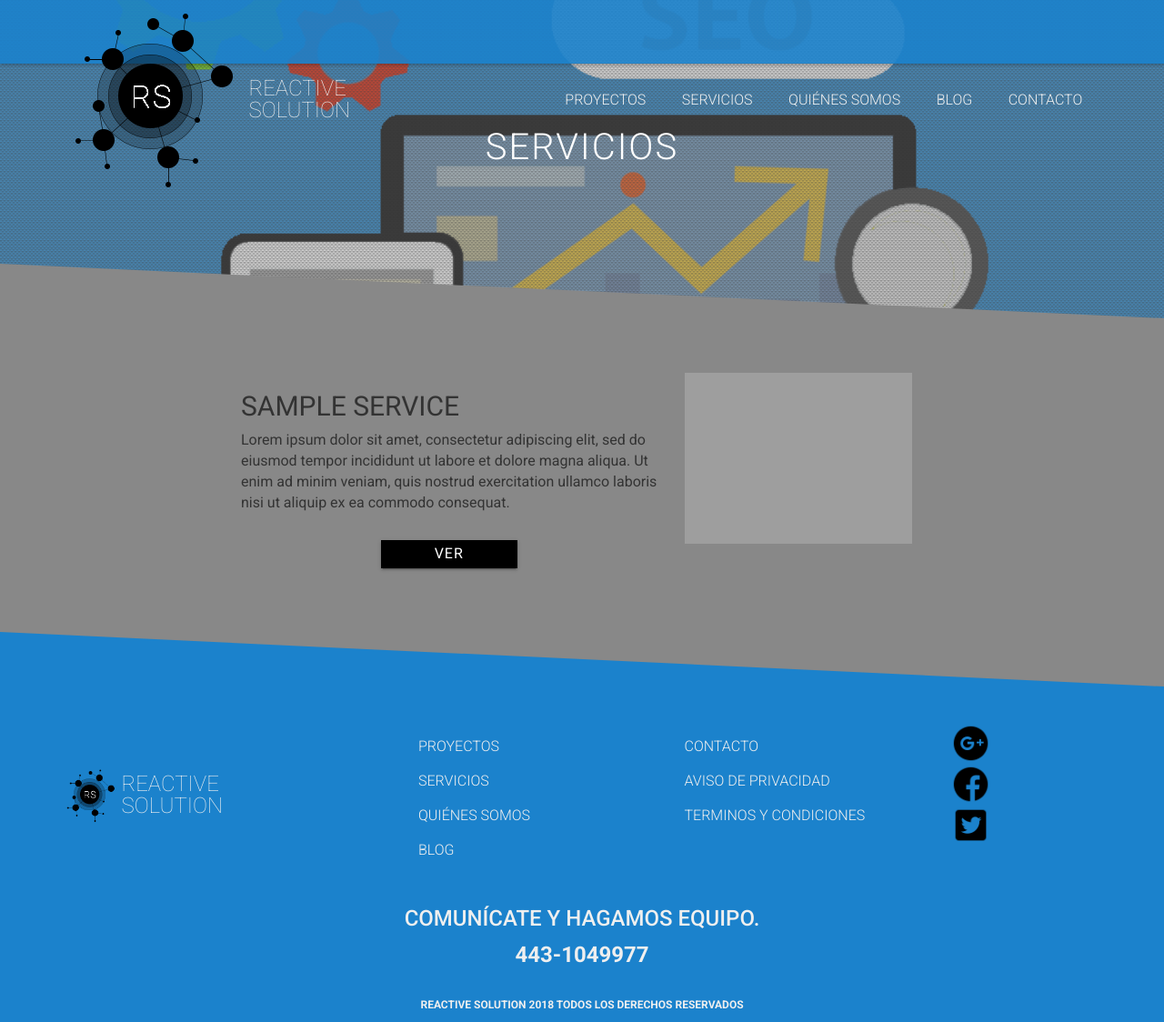
After one commit to eduardobc88/reactive-web, a Django app: template reactive-solutions/website/siteapp/templates/archive-service/archive.html in a window 1280 px wide. The commit adds this page. Shown: the whole page at 91% size. Run offline with Django 3.2, Linux system fonts and the light colour scheme; the template is opened without the code that fills it: most values are stand-ins (such as "Sample title", 1, 10 or a date in 2020); some libraries are stand-ins or nearby versions; grey boxes are pictures that could not be loaded.

Commit message:
archive services and admin picker color added

```diff
--- a/reactive-solutions/website/requirements.txt
+++ b/reactive-solutions/website/requirements.txt
@@ -1,4 +1,5 @@
 Django==2.1
+django-colorful==1.3
 django-tinymce==2.7.0
 Pillow==5.2.0
 pytz==2018.5
--- a/reactive-solutions/website/siteapp/models.py
+++ b/reactive-solutions/website/siteapp/models.py
@@ -6,6 +6,7 @@ from django.db.models.signals import post_save, pre_save
 import uuid
 import os
 from tinymce.models import HTMLField
+from colorful.fields import RGBColorField
 
 
 # Create your models here.
@@ -120,6 +121,7 @@ class ArchiveService(models.Model):
     service_thumbnail = models.ImageField(upload_to=upload_image_service, default='no-img.png')
     service_icon = models.ImageField(upload_to=upload_icon_service, default='no-img.png')
     service_slug = models.SlugField(max_length=200, null=True)
+    service_background_color = RGBColorField(default='#FFFFFF')
 
 
     def admin_display_service_slug(self):
--- /dev/null
+++ b/reactive-solutions/website/siteapp/static/css/archive-service.css
@@ -0,0 +1,66 @@
+.header-wrapper {
+    background-image: url(/static/img/services-bkg.png);
+}
+
+.archive-service-wrapper {
+    padding-top: 60px;
+    padding-bottom: 0px;
+}
+
+.archive-service-wrapper a {
+    text-decoration: none;
+}
+
+.archive-service-wrapper .decor-top {
+    position: absolute;
+    z-index: 1;
+}
+
+.archive-service-wrapper .item:first-child .decor-top {
+    top: -120px;
+}
+
+.archive-service-wrapper .item:first-child:before {
+    position: absolute;
+    background-color: inherit;
+    width: 100%;
+    height: 100%;
+    top: -60px;
+    bottom: 0;
+    content: "";
+}
+
+.archive-service-wrapper .item:last-child .decor-bottom {
+    position: absolute;
+    z-index: 1;
+}
+
+.archive-service-wrapper .item {
+    width: 100%;
+    position: relative;
+    padding-bottom: 70px;
+    padding-top: 50px;
+}
+
+.archive-service-wrapper .item:first-child {
+    padding-top: 0px;
+}
+
+.archive-service-wrapper .item h2 {
+    font-size: 30px;
+    font-weight: 400;
+    text-transform: uppercase;
+}
+
+.archive-service-wrapper .item p {
+    font-size: 16px;
+    font-weight: 400;
+}
+
+.archive-service-wrapper .item img {
+    max-width: 250px;
+}
+
+.archive-service-wrapper .item .right h2, .archive-service-wrapper .item .right p {
+    text-align: right;
+}
--- /dev/null
+++ b/reactive-solutions/website/siteapp/templates/archive-service/archive.html
@@ -0,0 +1,65 @@
+{% extends "base.html" %}
+{% load static %}
+{% block page_css %}
+<link rel="stylesheet" href="{% static 'css/archive-service.css' %}">
+{% endblock %}
+{% block page_content %}
+    <div class="header-wrapper">
+        <div class="container">
+            <div class="row">
+                <div class="col-xs-12 col-sm-1"></div>
+                <div class="col-xs-12 col-sm-10">
+                    <h1>SERVICIOS</h1>
+                </div>
+                <div class="col-xs-12 col-sm-1"></div>
+            </div>
+        </div>
+    </div>
+    <div class="custom-wrapper background-color-white archive-service-wrapper">
+        {% for service in services %}
+            <div class="item" style="background-color: {{ service.service_background_color }}">
+                <div class="decor-top">
+                    <svg class="decor background-fill-white" style="fill: {{ service.service_background_color }}" height="100%" preserveAspectRatio="none" version="1.1" viewBox="0 0 100 100" width="100%" xmlns="http://www.w3.org/2000/svg">
+                      <path d="M0 0 L100 100 L0 100" stroke-width="0"></path>
+                    </svg>
+                </div>
+                {% if forloop.counter|divisibleby:2 %}
+                    <div class="container right">
+                        <div class="row">
+                            <div class="col-xs-12 col-sm-2"></div>
+                            <div class="col-xs-12 col-sm-3">
+                                <img src="https://distributedinfinity.gallerycdn.vsassets.io/extensions/distributedinfinity/angular-dev-extension-pack/0.0.5/1532097617047/Microsoft.VisualStudio.Services.Icons.Default">
+                            </div>
+                            <div class="col-xs-12 col-sm-5">
+                                <h2>{{ service.service_title }}</h2>
+                                <p>Lorem ipsum dolor sit amet, consectetur adipiscing elit, sed do eiusmod tempor incididunt ut labore et dolore magna aliqua. Ut enim ad minim veniam, quis nostrud exercitation ullamco laboris nisi ut aliquip ex ea commodo consequat. </p>
+                                <a class="more-button button-effect" href="{{ service.get_absolute_url }}">Ver</a>
+                            </div>
+                            <div class="col-xs-12 col-sm-2"></div>
+                        </div>
+                    </div>
+                {% else %}
+                    <div class="container left">
+                        <div class="row">
+                            <div class="col-xs-12 col-sm-2"></div>
+                            <div class="col-xs-12 col-sm-5">
+                                <h2>{{ service.service_title }}</h2>
+                                <p>Lorem ipsum dolor sit amet, consectetur adipiscing elit, sed do eiusmod tempor incididunt ut labore et dolore magna aliqua. Ut enim ad minim veniam, quis nostrud exercitation ullamco laboris nisi ut aliquip ex ea commodo consequat. </p>
+                                <a class="more-button button-effect" href="{{ service.get_absolute_url }}">Ver</a>
+                            </div>
+                            <div class="col-xs-12 col-sm-3">
+                                <img src="https://distributedinfinity.gallerycdn.vsassets.io/extensions/distributedinfinity/angular-dev-extension-pack/0.0.5/1532097617047/Microsoft.VisualStudio.Services.Icons.Default">
+                            </div>
+                            <div class="col-xs-12 col-sm-2"></div>
+                        </div>
+                    </div>
+                {% endif %}
+                <div class="decor-bottom">
+                    <svg class="decor background-fill-white" style="fill: {{ service.service_background_color }}" height="100%" preserveAspectRatio="none" version="1.1" viewBox="0 0 100 100" width="100%" xmlns="http://www.w3.org/2000/svg">
+                        <path d="M0 0 L100 0 L100 100" stroke-width="0"></path>
+                    </svg>
+                </div>
+            </div>
+        {% endfor %}
+    </div>
+{% endblock %}
--- a/reactive-solutions/website/siteapp/templates/base.html
+++ b/reactive-solutions/website/siteapp/templates/base.html
@@ -1,6 +1,6 @@
 <html lang="en">
     <head>
-        {% block title %}<title>Local Library</title>{% endblock %}
+        {% block title %}<title>REACTIVE WEB</title>{% endblock %}
         <meta charset="utf-8">
         <meta name="viewport" content="width=device-width, initial-scale=1">
         <link rel="stylesheet" href="https://maxcdn.bootstrapcdn.com/bootstrap/3.3.7/css/bootstrap.min.css">
--- a/reactive-solutions/website/website/settings.py
+++ b/reactive-solutions/website/website/settings.py
@@ -41,7 +41,8 @@ INSTALLED_APPS = [
     'django.contrib.messages',
     'django.contrib.staticfiles',
     'siteapp.apps.SiteappConfig',
-    'tinymce'
+    'tinymce',
+    'colorful',
 ]
 
 MIDDLEWARE = [
```
Also changed, not shown: reactive-solutions/website/siteapp/templates/archive-service/service-list.html (deleted, +0 -34 lines), reactive-solutions/website/siteapp/migrations/0012_archiveproject_project_background_color.py (added), reactive-solutions/website/siteapp/migrations/0013_auto_20180821_0446.py (added), reactive-solutions/website/siteapp/static/img/services-bkg.png (added), reactive-solutions/website/siteapp/templates/archive-service/single.html (renamed from reactive-solutions/website/siteapp/templates/archive-service/service-detail.html).
